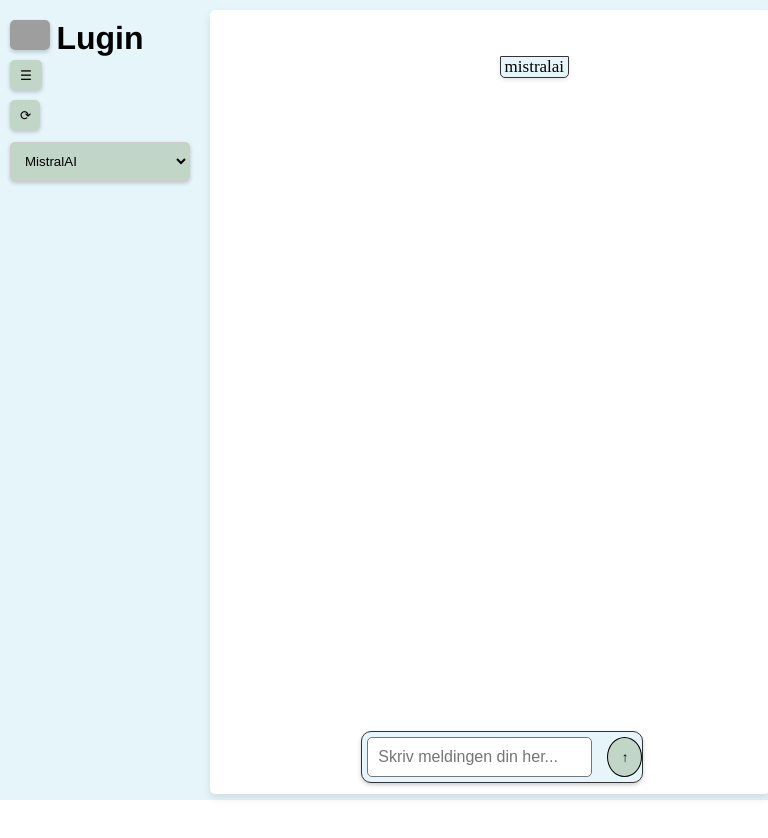
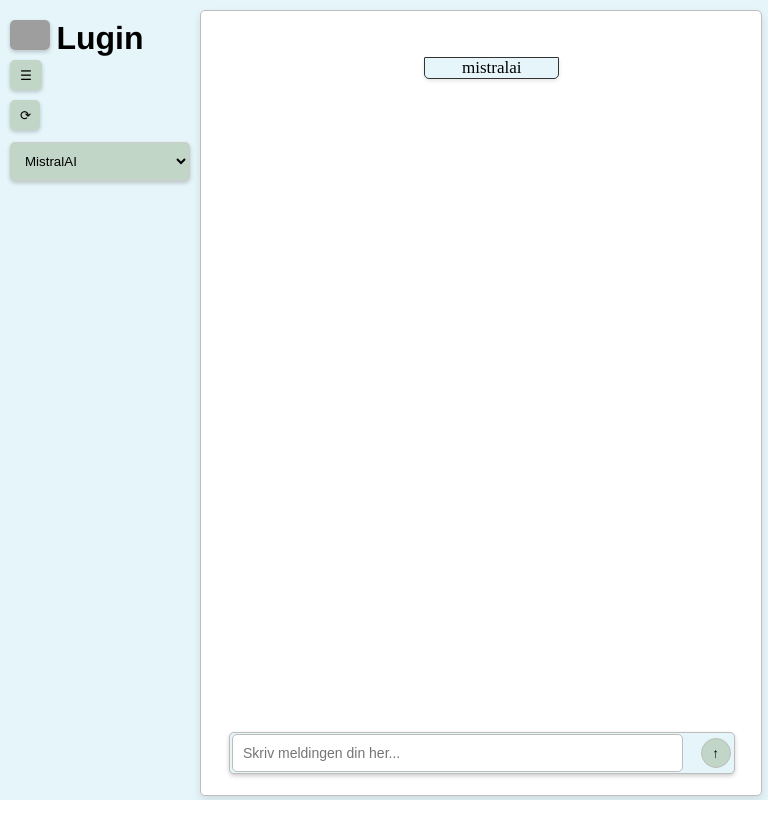
Before and after one commit to SondreHaugom/Lugin-Halvrsvurdering, a SvelteKit app: page / in a window 768 px wide. Shown: the top 838 px of the page. After the commit the page ends 800 px from the top, so only its background shows below. Built offline with nearby package versions, Linux system fonts and the light colour scheme; grey boxes are pictures that could not be loaded.

Commit message:
Forbedret stil og layout for chatbot-komponenter; justert rammer, størrelser og responsivitet for bedre brukeropplevelse.

```diff
--- a/src/routes/+page.svelte
+++ b/src/routes/+page.svelte
@@ -262,6 +262,9 @@ h1 {
     max-width: 97.03%;
     height: 98%;
     border-radius: 5px;
+    border-style: solid;
+    border-width: 1px;
+    border-color: var(--color-stein-50);
     margin-left: 50px;
     display: block;
     box-shadow: 0 4px 8px rgba(0, 0, 0, 0.1);
@@ -278,8 +281,8 @@ h1 {
     left: 27%;
     border-style: solid;
     border-width: 1px;
-    border-color: #333;
-    border-radius: 10px;
+    border-color: var(--color-stein-50);
+    border-radius: 5px;
     background-color: var(--color-himmel-10);
     width: 50%;
     max-width: 50%;
@@ -294,6 +297,7 @@ h1 {
     margin-left: 5px;
     outline: none;
     border-style: solid;
+    border-color: var(--color-stein-50);
     border-width: 1px;
     border-radius: 5px;
     padding: 10px;
@@ -314,6 +318,7 @@ h1 {
     height: 40px;
     border-radius: 100%;
     border-style: solid;
+    border-color: var(--color-stein-50);
     border-width: 1px;
     display: flex;
     align-items: center;
@@ -387,12 +392,68 @@ h1 {
             width: 90%;
             max-width: 90%;
         }
+        .user_input {
+            width: 85%;
+            right: 3px;
+            font-size: 14px;
+        }
         .chatbot_wrapper {
-            width: 83%;
+            width: 85%;
         }
         .chatbot_wrapper.shifted {
             margin-left: 510px;
             width: calc(99% - 200px);
+        }
+        .current-agent {
+            width: 50%;
+        }
+        .sendBtn {
+            width: 30px;
+            height: 30px;
+            margin-right: 2px;
+        }
+         :global(.user_message) {
+            font-size: 12px;
+            margin-left: 50%;
+        }
+        :global(.bot_message) {
+            position: absolute;
+            right: 80px;
+            top: 80px;
+
+
+        }
+}
+
+@media (min-width: 601px) and (max-width: 1200px) {
+            .chatbox {
+            left: 21%;
+            max-height: 80%;
+            max-width: 70%;
+            overflow-y: auto;
+
+
+        }
+        .input-container {
+            left: 5%;
+            height: 40px;
+            width: 90%;
+            max-width: 90%;
+        }
+        .user_input {
+            width: 85%;
+            right: 3px;
+            font-size: 14px;
+        }
+        .chatbot_wrapper {
+            width: 92%;
+        }
+        .chatbot_wrapper.shifted {
+            margin-left: 200px;
+            width: calc(99% - 200px);
+        }
+        .current-agent {
+            width: 50%;
         }
         .sendBtn {
             width: 30px;
```
Lines whose indentation alone changed are shown as unchanged.
